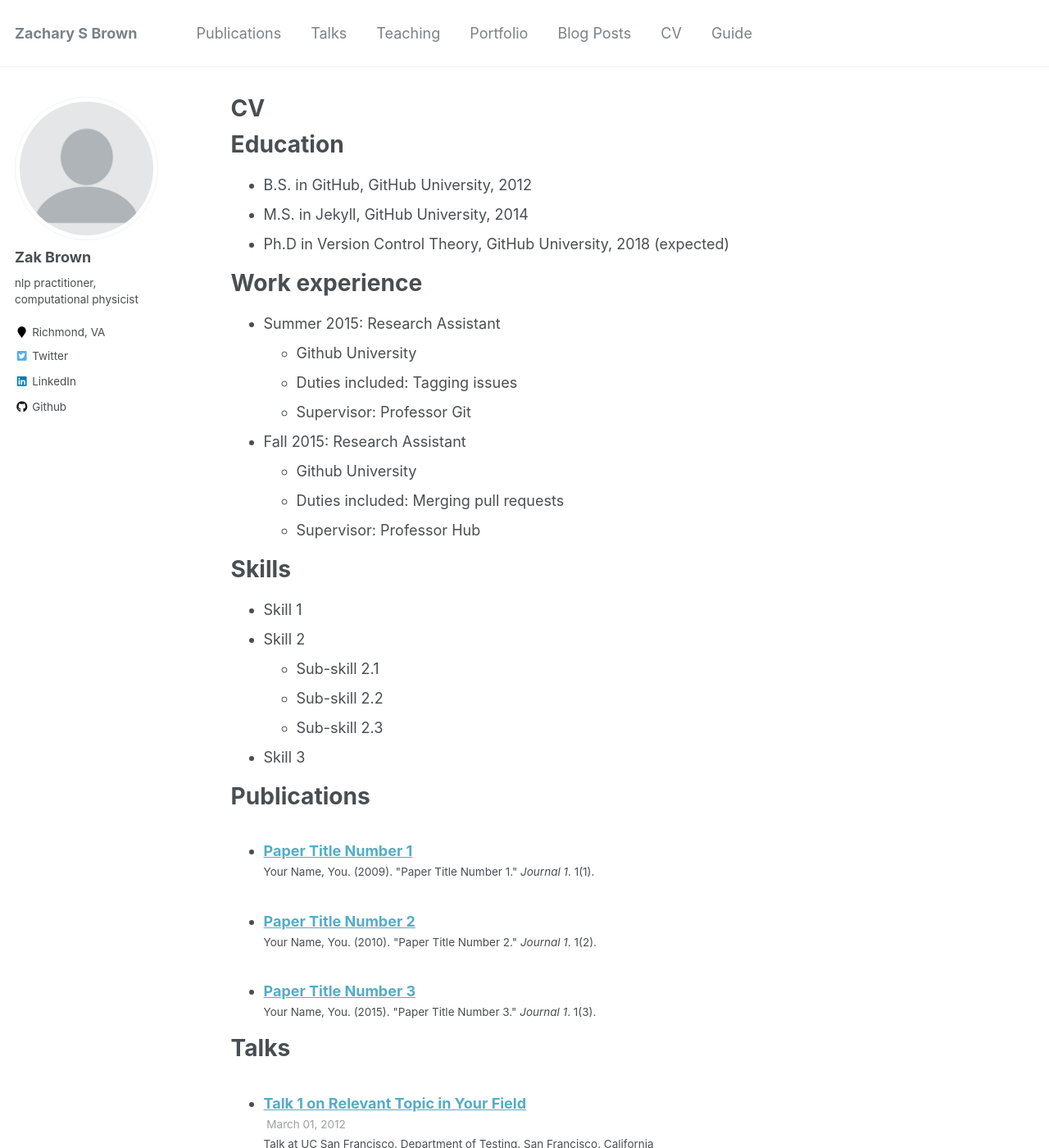
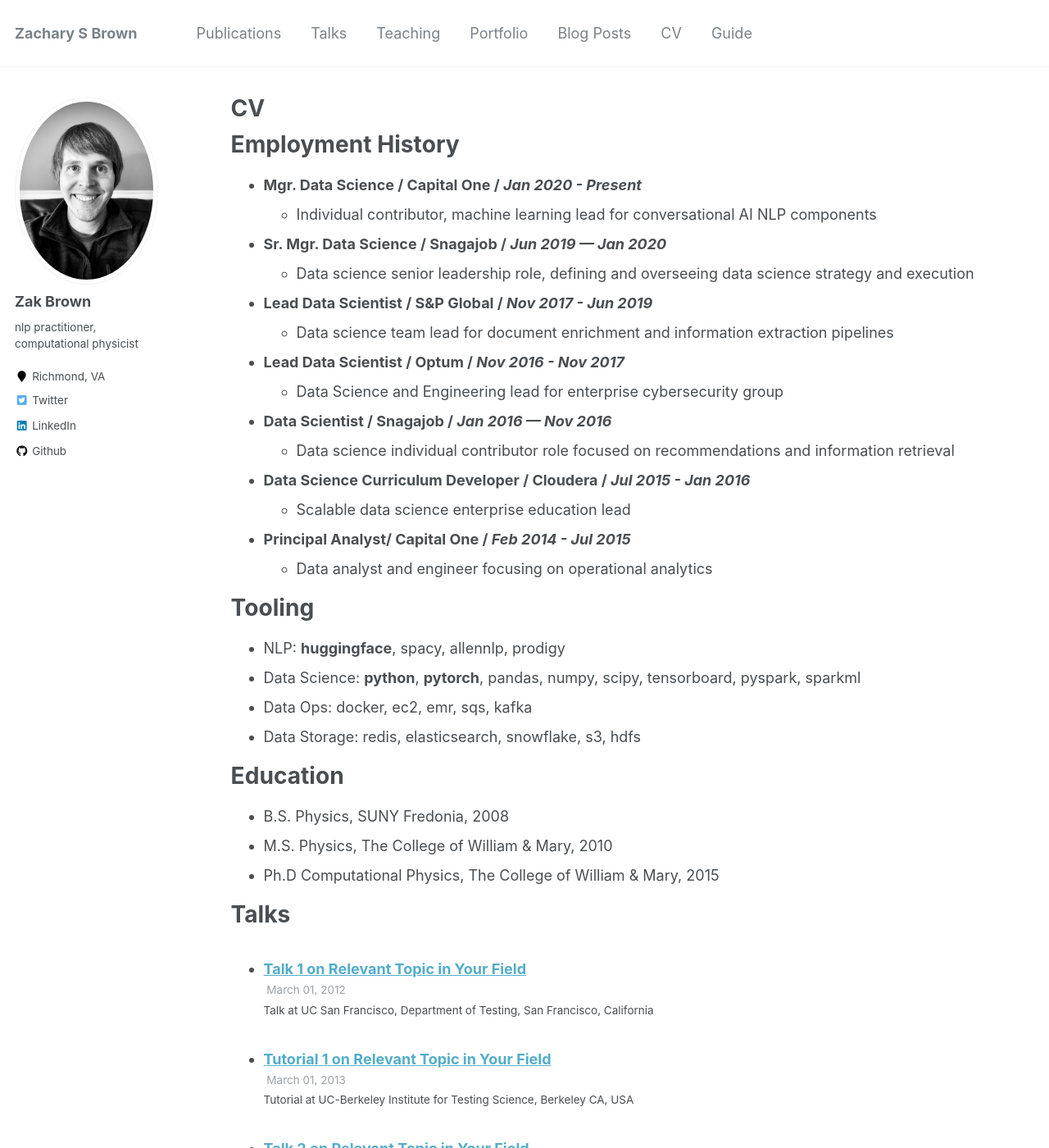
Before and after one commit to ZacharySBrown/ZacharySBrown.github.io, a Jekyll site: the page built from _pages/cv.md, in a window 1280 px wide and 1400 px high. Shown: the whole window at 82% size. Built offline with Jekyll 4.4.1, drawn with Linux system fonts in a browser that asks for light colours; some of the changed text lies outside the part shown.

Commit message:
updated cv

```diff
--- a/_pages/cv.md
+++ b/_pages/cv.md
@@ -9,43 +9,53 @@ redirect_from:
 
 {% include base_path %}
 
+Employment History
+======
+
+* **Mgr. Data Science / Capital One / _Jan 2020 - Present_**
+  * Individual contributor, machine learning lead for conversational AI NLP components
+
+* **Sr. Mgr. Data Science / Snagajob / _Jun 2019 — Jan 2020_**
+  * Data science senior leadership role, defining and overseeing data science strategy and execution
+
+* **Lead Data Scientist / S&P Global / _Nov 2017 - Jun 2019_**
+  * Data science team lead for document enrichment and information extraction pipelines
+
+* **Lead Data Scientist / Optum / _Nov 2016 - Nov 2017_**
+  * Data Science and Engineering lead for enterprise cybersecurity group
+
+* **Data Scientist / Snagajob / _Jan 2016 — Nov 2016_**
+  * Data science individual contributor role focused on recommendations and information retrieval
+
+* **Data Science Curriculum Developer / Cloudera / _Jul 2015 - Jan 2016_**
+  * Scalable data science enterprise education lead
+
+* **Principal Analyst/ Capital One / _Feb 2014 - Jul 2015_**
+  * Data analyst and engineer focusing on operational analytics
+
+Tooling
+======
+* NLP: **huggingface**, spacy, allennlp, prodigy
+* Data Science: **python**, **pytorch**, pandas, numpy, scipy, tensorboard, pyspark, sparkml
+* Data Ops: docker, ec2, emr, sqs, kafka
+* Data Storage: redis, elasticsearch, snowflake, s3, hdfs
+
 Education
 ======
-* B.S. in GitHub, GitHub University, 2012
-* M.S. in Jekyll, GitHub University, 2014
-* Ph.D in Version Control Theory, GitHub University, 2018 (expected)
+* B.S. Physics, SUNY Fredonia, 2008
+* M.S. Physics, The College of William & Mary, 2010
+* Ph.D Computational Physics, The College of William & Mary, 2015
 
-Work experience
+Talks
 ======
-* Summer 2015: Research Assistant
-  * Github University
-  * Duties included: Tagging issues
-  * Supervisor: Professor Git
-
-* Fall 2015: Research Assistant
-  * Github University
-  * Duties included: Merging pull requests
-  * Supervisor: Professor Hub
-
-Skills
-======
-* Skill 1
-* Skill 2
-  * Sub-skill 2.1
-  * Sub-skill 2.2
-  * Sub-skill 2.3
-* Skill 3
+  <ul>{% for post in site.talks %}
+    {% include archive-single-talk-cv.html %}
+  {% endfor %}</ul>
 
 Publications
 ======
   <ul>{% for post in site.publications %}
     {% include archive-single-cv.html %}
-  {% endfor %}</ul>
-
-Talks
-======
-  <ul>{% for post in site.talks %}
-    {% include archive-single-talk-cv.html %}
   {% endfor %}</ul>
 
 Teaching
@@ -54,6 +64,8 @@ Teaching
     {% include archive-single-cv.html %}
   {% endfor %}</ul>
 
-Service and leadership
+Community
 ======
-* Currently signed in to 43 different slack teams
+* Richmond Virginia Data Science Community Meetup Organizer, 2017 - Present
+* RVATech Summit Data Science Conference Founding Organizer, 2018 - Present
+*  Adjunct Professor, VCU Decision Analytics Program, 2019 - Present
```
Also changed, not shown: images/profile.png, 3 other files.
